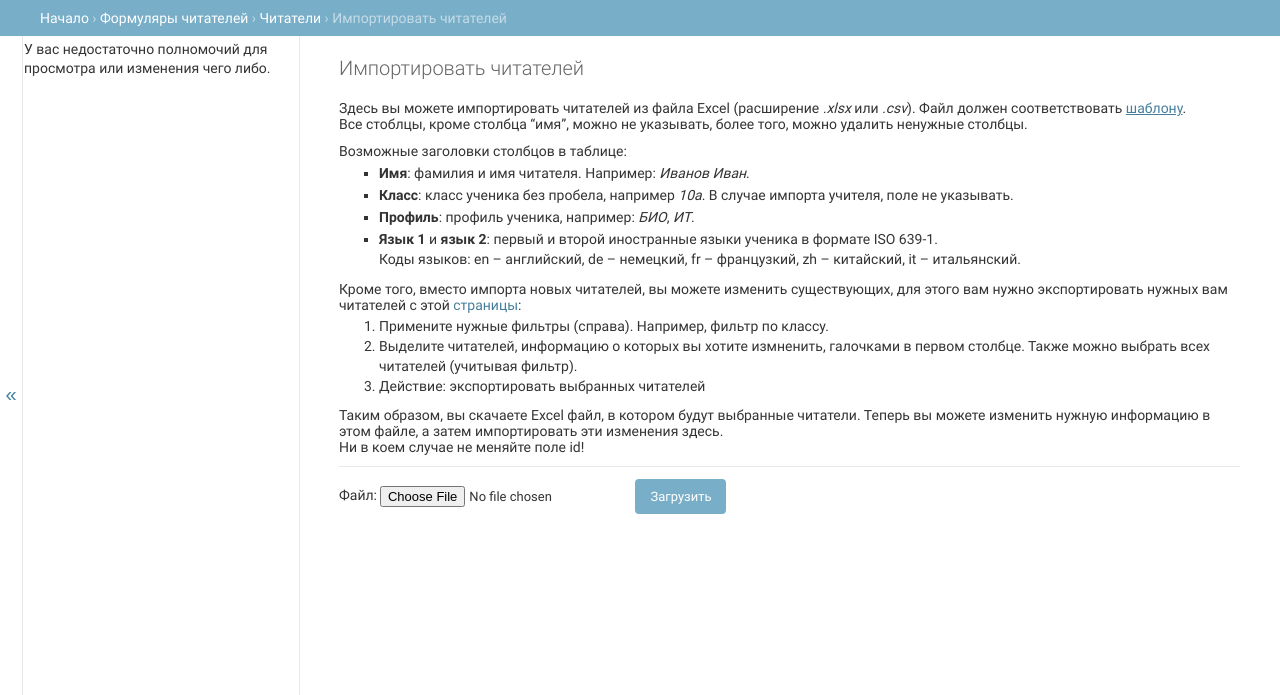
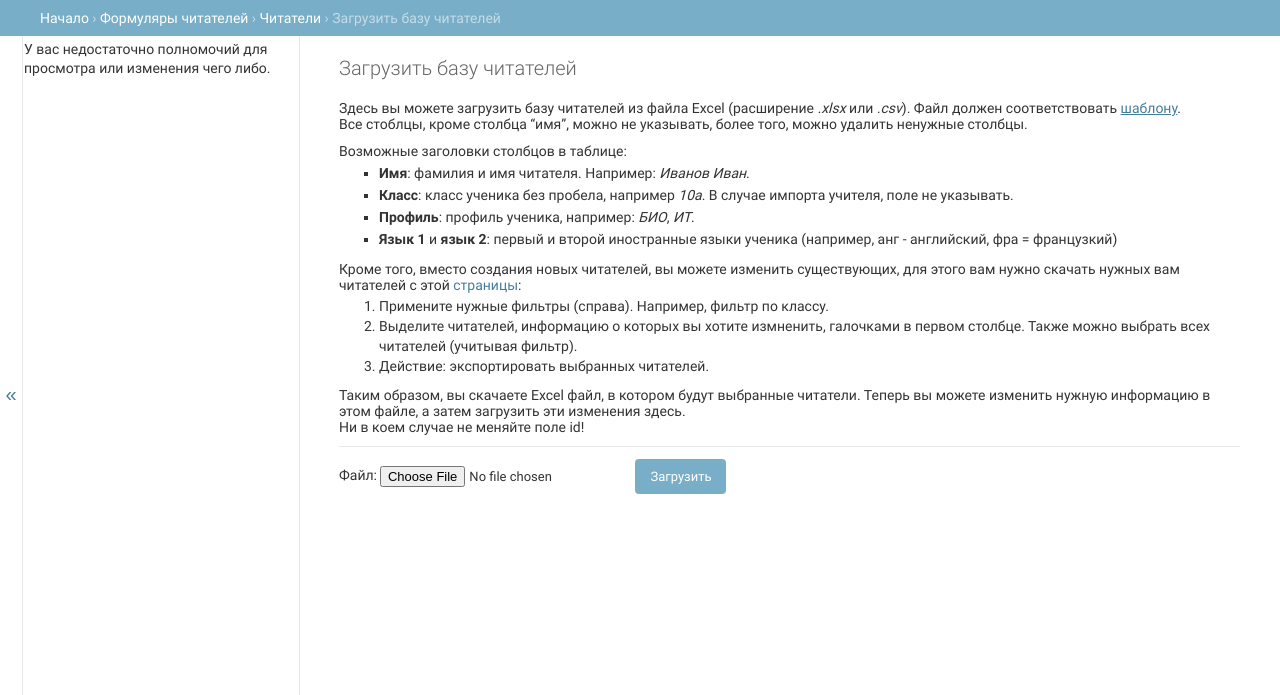
Before and after one commit to Igorello74/EasyBookManagement, a Django app: page /admin/readersRecords/reader/import/ in a window 1280 px wide. Shown: the part 48-743 px from the top of the page. Run offline with Django 3.2, Linux system fonts and the light colour scheme; the visitor is signed in with stand-in values (Sample User, id 1).

Commit message:
update instructions on the Reader import page

```diff
--- a/readersRecords/templates/readersRecords/import.html
+++ b/readersRecords/templates/readersRecords/import.html
@@ -6,7 +6,7 @@
     <a href="{% url 'admin:index' %}">Начало</a>
     &rsaquo; <a href="{% url 'admin:app_list' app_label='readersRecords' %}">Формуляры читателей</a>
     &rsaquo; <a href="/admin/readersRecords/reader/">Читатели</a>
-    &rsaquo; Импортировать читателей
+    &rsaquo; {{title}}
 </div>
 {% endblock %}
 
@@ -14,7 +14,7 @@
 {% block import-instructions %}
 <div>
     <div class="paragraph">
-        Здесь вы можете импортировать читателей из файла Excel (расширение <i>.xlsx</i> или <i>.csv</i>).
+        Здесь вы можете загрузить базу читателей из файла Excel (расширение <i>.xlsx</i> или <i>.csv</i>).
         Файл должен соответствовать <a href="{% static 'etc/шаблон импорта читателей.xlsx' %}"
             style="text-decoration: underline;">шаблону</a>.
         <br /> Все стоблцы, кроме столбца “имя”, можно не указывать, более того, можно удалить ненужные столбцы.
@@ -27,22 +27,22 @@
                 указывать.</li>
             <li><b>Профиль</b>: профиль ученика, например: <i>БИО</i>, <i>ИТ</i>.</li>
             <li>
-                <b>Язык 1</b> и <b>язык 2</b>: первый и второй иностранные языки ученика в формате ISO 639-1.<br />
-                Коды языков: en – английский, de – немецкий, fr – французкий, zh – китайский, it – итальянский.
+                <b>Язык 1</b> и <b>язык 2</b>: первый и второй иностранные языки ученика (например, анг - английский,
+                фра = французкий)
             </li>
         </ul>
     </div>
     <div class="paragraph">
-        Кроме того, вместо импорта новых читателей, вы можете изменить существующих, для этого вам нужно экспортировать
+        Кроме того, вместо создания новых читателей, вы можете изменить существующих, для этого вам нужно скачать
         нужных вам читателей с этой <a href="{% url 'admin:readersRecords_reader_changelist' %}">страницы</a>:
         <ol class="big-list">
             <li>Примените нужные фильтры (справа). Например, фильтр по классу.</li>
             <li>Выделите читателей, информацию о которых вы хотите измненить, галочками в первом столбце. Также можно
                 выбрать всех читателей (учитывая фильтр).</li>
-            <li>Действие: экспортировать выбранных читателей<br /></li>
+            <li>Действие: экспортировать выбранных читателей.</li>
         </ol>
         Таким образом, вы скачаете Excel файл, в котором будут выбранные читатели. Теперь вы можете изменить нужную
-        информацию в этом файле, а затем импортировать эти изменения здесь. <br/> Ни в коем случае не меняйте поле id!
+        информацию в этом файле, а затем загрузить эти изменения здесь. <br/> Ни в коем случае не меняйте поле id!
     </div>
 </div>
 {% endblock %}
--- a/readersRecords/views.py
+++ b/readersRecords/views.py
@@ -25,7 +25,7 @@ class ReaderImportView(ImportView):
         'role': "роль"
     }
     required_fields = ['name']
-    page_title = "Импортировать читателей"
+    page_title = "Загрузить базу читателей"
 
 
 import_xlsx = ReaderImportView.as_view()
```
